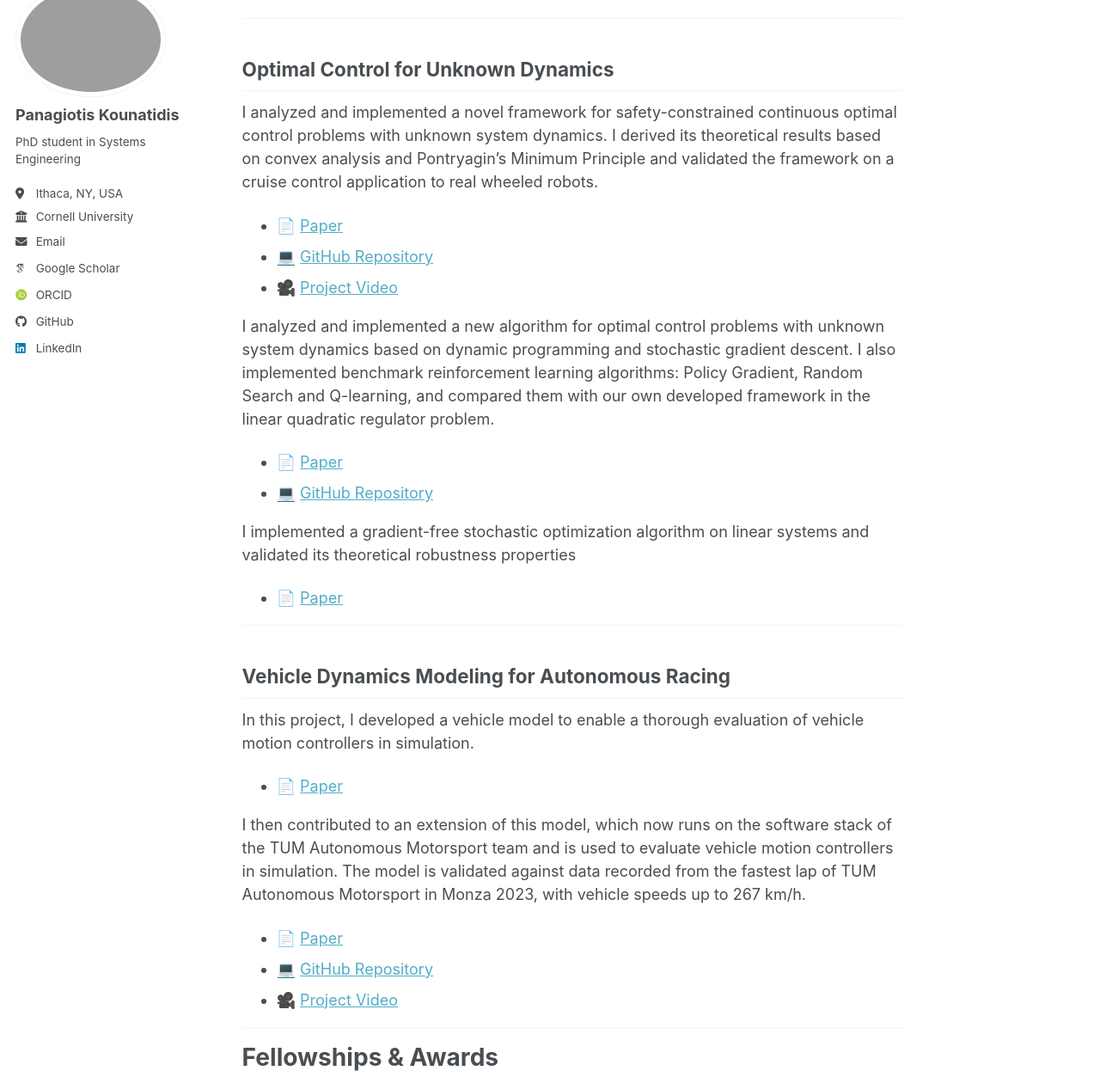
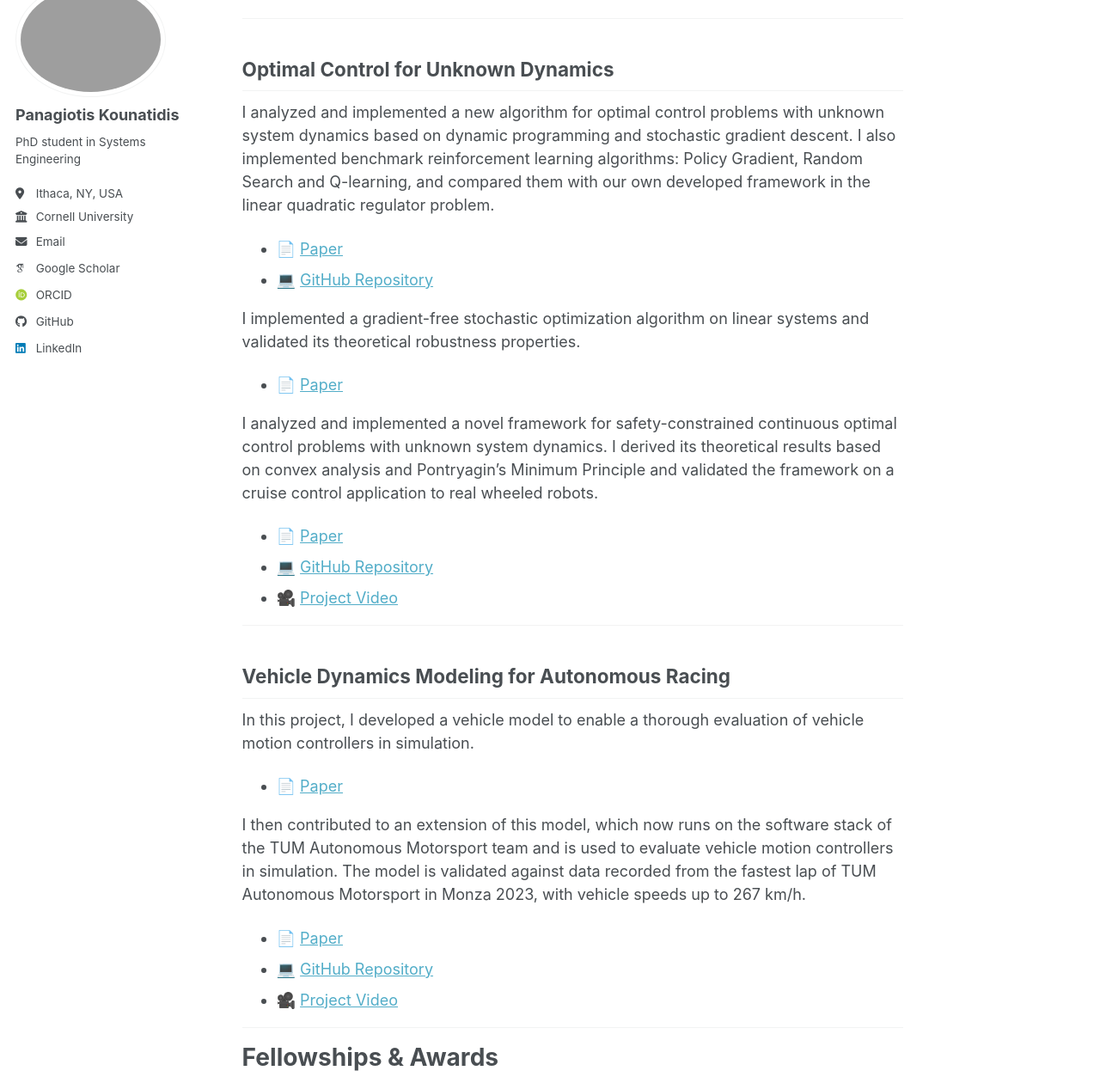
Before and after one commit to Panos20102k/Panos20102k.github.io, a Jekyll site: the page built from _pages/about.md, in a window 1280 px wide and 1400 px high, scrolled down 1070 px, cut to the strip 140-1400 px from the top of the window. Shown: the whole strip at 86% size. Built offline with Jekyll 4.4.1, drawn with Linux system fonts in a browser that asks for light colours; some web fonts are replaced; a script bundle is joined from its source files by our own code; library files that are not in the unit come from our copies; part of the change alters nothing that is shown.

```diff
--- a/_pages/about.md
+++ b/_pages/about.md
@@ -45,6 +45,15 @@ allowfullscreen>
 
 ## Optimal Control for Unknown Dynamics
 
+I analyzed and implemented a new algorithm for optimal control problems with unknown system dynamics based on dynamic programming and stochastic gradient descent. I also implemented benchmark reinforcement learning algorithms: Policy Gradient, Random Search and Q-learning, and compared them with our own developed framework in the linear quadratic regulator problem.
+
+- 📄 [Paper](https://arxiv.org/abs/2510.00308)
+- 💻 [GitHub Repository](https://github.com/Panos20102k/Learning-LQR)
+
+I implemented a gradient-free stochastic optimization algorithm on linear systems and validated its theoretical robustness properties.
+
+- 📄 [Paper](https://ieeexplore.ieee.org/abstract/document/11610893)
+
 I analyzed and implemented a novel framework for safety-constrained continuous optimal control problems with unknown system dynamics. I derived its theoretical results based on convex analysis and Pontryagin's Minimum Principle and validated the framework on a cruise control application to real wheeled robots.
 
 - 📄 [Paper](https://arxiv.org/abs/2603.27677)
@@ -56,28 +65,16 @@ src="https://www.youtube.com/watch?v=pMSZKlU5O44"
 frameborder="0"
 allowfullscreen>
 </iframe> -->
-
-I analyzed and implemented a new algorithm for optimal control problems with unknown system dynamics based on dynamic programming and stochastic gradient descent. I also implemented benchmark reinforcement learning algorithms: Policy Gradient, Random Search and Q-learning, and compared them with our own developed framework in the linear quadratic regulator problem.
-
-- 📄 [Paper](https://arxiv.org/abs/2510.00308)
-- 💻 [GitHub Repository](https://github.com/Panos20102k/Learning-LQR)
-
-I implemented a gradient-free stochastic optimization algorithm on linear systems and validated its theoretical robustness properties
-
-- 📄 [Paper](https://arxiv.org/abs/2506.12596)
-
 ---
 
 ## Vehicle Dynamics Modeling for Autonomous Racing
 
-In this project, I developed a vehicle model to enable a thorough evaluation of vehicle motion controllers in
-simulation.
+In this project, I developed a vehicle model to enable a thorough evaluation of vehicle motion controllers in simulation.
 
 - 📄 [Paper](https://dspace.lib.ntua.gr/xmlui/handle/123456789/58426)
 
 I then contributed to an extension of this model, which now runs on the
-software stack of the TUM Autonomous Motorsport team and is used to evaluate vehicle motion
-controllers in simulation. The model is validated against data recorded from the fastest lap of TUM Autonomous Motorsport in Monza 2023, with vehicle speeds up to 267 km/h.
+software stack of the TUM Autonomous Motorsport team and is used to evaluate vehicle motion controllers in simulation. The model is validated against data recorded from the fastest lap of TUM Autonomous Motorsport in Monza 2023, with vehicle speeds up to 267 km/h.
 
 - 📄 [Paper](https://ieeexplore.ieee.org/abstract/document/10588858)
 - 💻 [GitHub Repository](https://github.com/TUMFTM/Open-Car-Dynamics)
```
